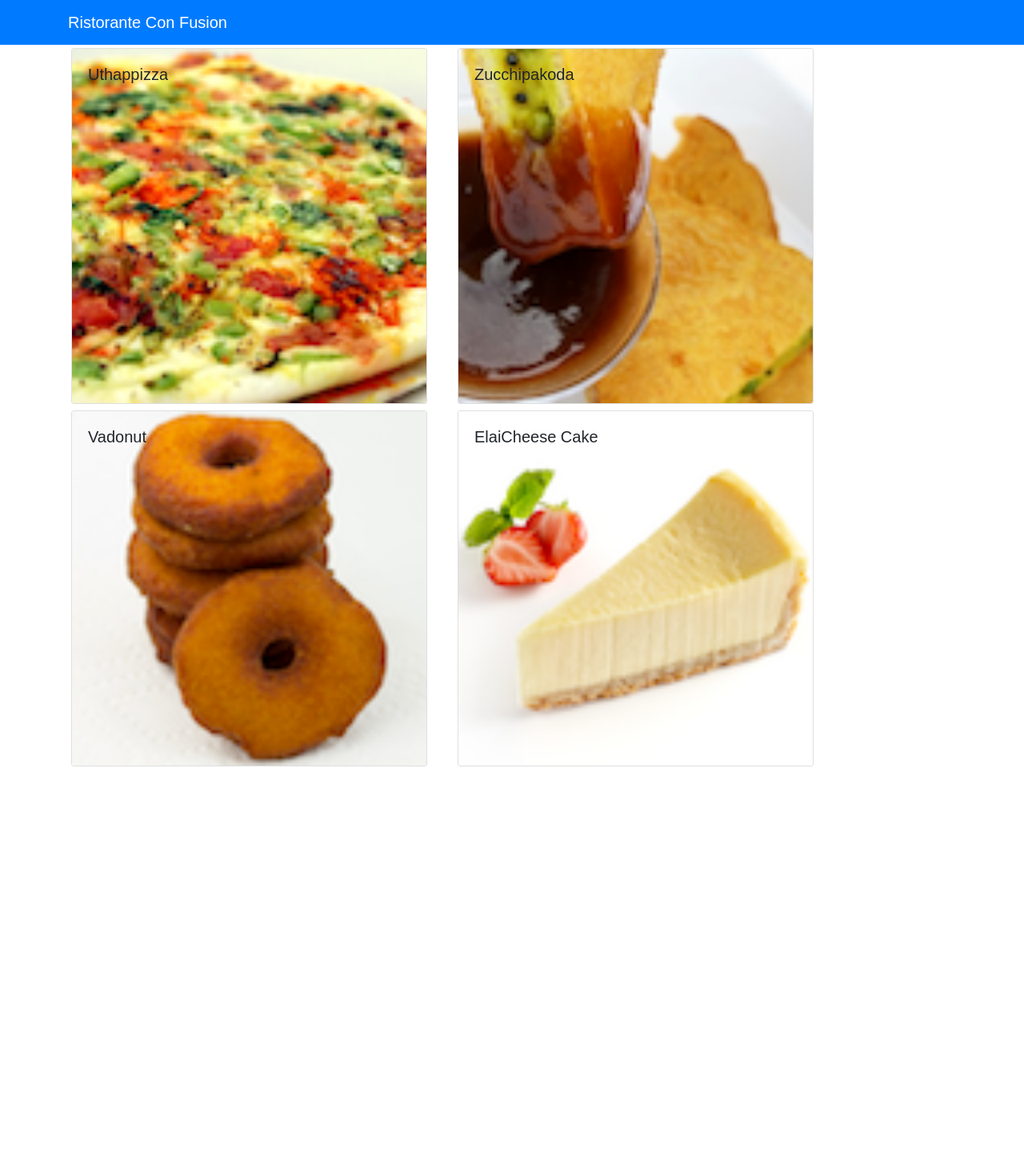
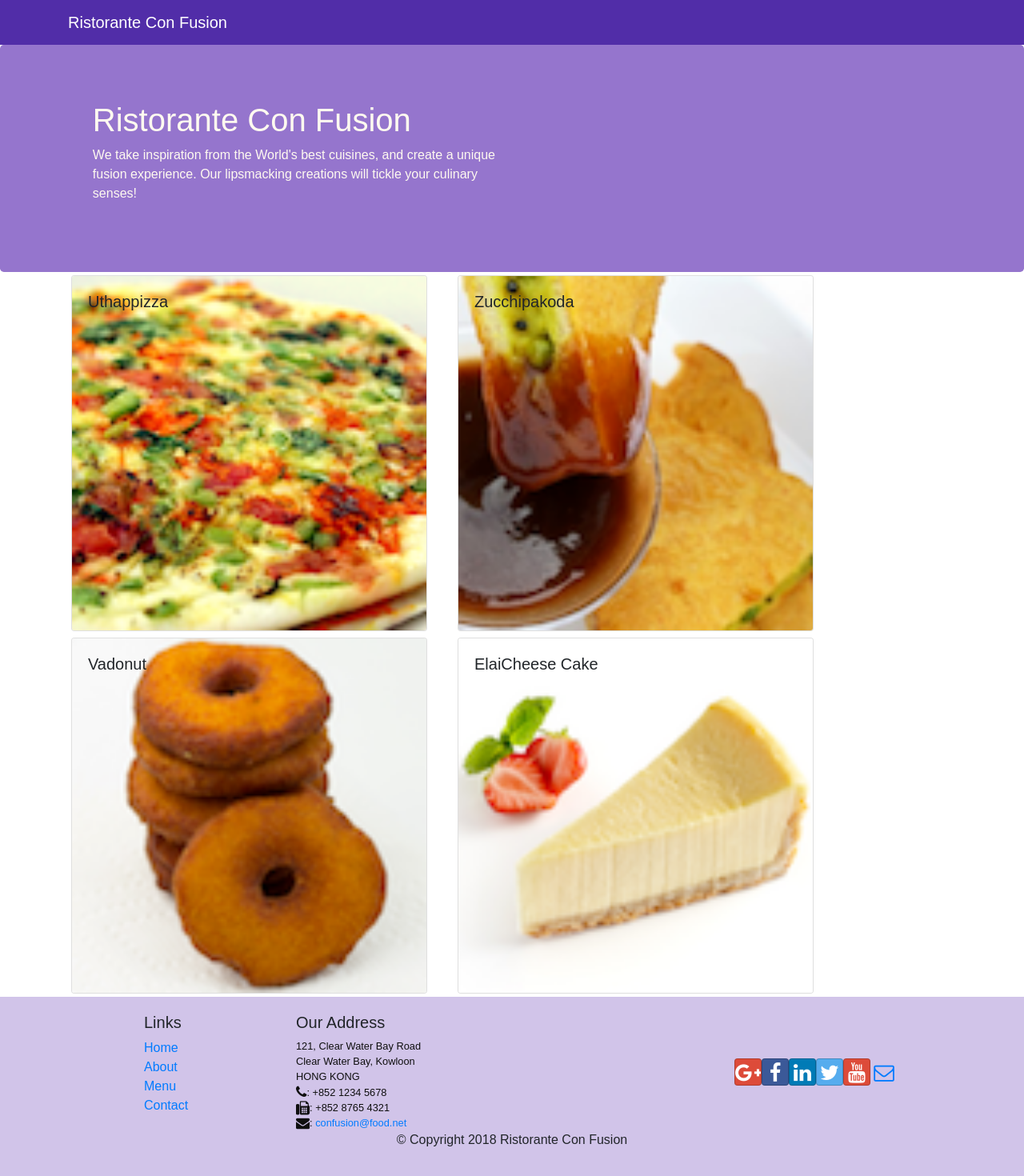
Before and after one commit to marcossevilla/con-react, a React (Create React App) app: page /contactus in a window 1280 px wide. Shown: the top 1470 px of the page at 80% size. Before the commit the page ends 962 px from the top, so only its background shows below. Built offline with nearby package versions, Linux system fonts and the light colour scheme.

Commit message:
header and footer

```diff
--- a/package.json
+++ b/package.json
@@ -4,6 +4,8 @@
   "private": true,
   "dependencies": {
     "bootstrap": "4.0.0",
+    "bootstrap-social": "5.1.1",
+    "font-awesome": "4.7.0",
     "react": "^16.5.2",
     "react-dom": "^16.5.2",
     "react-popper": "0.9.2",
--- a/src/App.css
+++ b/src/App.css
@@ -2,3 +2,37 @@
   from { transform: rotate(0deg); }
   to { transform: rotate(360deg); }
 }
+
+.row-header{
+    margin:0px auto;
+    padding:0px auto;
+}
+
+.row-content {
+    margin:0px auto;
+    padding: 50px 0px 50px 0px;
+    border-bottom: 1px ridge;
+    min-height:400px;
+}
+
+.footer{
+    background-color: #D1C4E9;
+    margin:0px auto;
+    padding: 20px 0px 20px 0px;
+}
+.jumbotron {
+    padding:70px 30px 70px 30px;
+    margin:0px auto;
+    background: #9575CD ;
+    color:floralwhite;
+}
+
+address{
+    font-size:80%;
+    margin:0px;
+    color:#0f0f0f;
+}
+
+.navbar-dark {
+    background-color: #512DA8;
+}
--- a/src/App.js
+++ b/src/App.js
@@ -1,5 +1,6 @@
 import React, { Component } from 'react';
 import Main from './components/MainComponent';
+import './App.css';
 
 class App extends Component {
 
--- a/src/components/DishdetailComponent.js
+++ b/src/components/DishdetailComponent.js
@@ -47,7 +47,9 @@
             )
         }
         else {
-            <div></div>
+            return (
+                <div></div>
+            );
         }
     }
 
--- /dev/null
+++ b/src/components/FooterComponent.js
@@ -0,0 +1,51 @@
+import React from 'react';
+
+    function Footer(props) {
+
+        return (
+            <div className="footer">
+                <div className="container">
+                    <div className="row justify-content-center">
+                        <div className="col-4 offset-1 col-sm-2">
+                            <h5>Links</h5>
+                            <ul className="list-unstyled">
+                                <li><a href="index.html">Home</a></li>
+                                <li><a href="aboutus.html">About</a></li>
+                                <li><a href="menu.html">Menu</a></li>
+                                <li><a href="contactus.html">Contact</a></li>
+                            </ul>
+                        </div>
+                        <div className="col-7 col-sm-5">
+                            <h5>Our Address</h5>
+                            <address>
+        		              121, Clear Water Bay Road<br />
+        		              Clear Water Bay, Kowloon<br />
+        		              HONG KONG<br />
+        		              <i className="fa fa-phone fa-lg"></i>: +852 1234 5678<br />
+        		              <i className="fa fa-fax fa-lg"></i>: +852 8765 4321<br />
+        		              <i className="fa fa-envelope fa-lg"></i>: <a href="mailto:confusion@food.net">
+                                 confusion@food.net</a>
+                            </address>
+                        </div>
+                        <div className="col-12 col-sm-4 align-self-center">
+                            <div className="text-center">
+                                <a className="btn btn-social-icon btn-google" href="http://google.com/+"><i className="fa fa-google-plus"></i></a>
+                                <a className="btn btn-social-icon btn-facebook" href="http://www.facebook.com/profile.php?id="><i className="fa fa-facebook"></i></a>
+                                <a className="btn btn-social-icon btn-linkedin" href="http://www.linkedin.com/in/"><i className="fa fa-linkedin"></i></a>
+                                <a className="btn btn-social-icon btn-twitter" href="http://twitter.com/"><i className="fa fa-twitter"></i></a>
+                                <a className="btn btn-social-icon btn-google" href="http://youtube.com/"><i className="fa fa-youtube"></i></a>
+                                <a className="btn btn-social-icon" href="mailto:"><i className="fa fa-envelope-o"></i></a>
+                            </div>
+                        </div>
+                    </div>
+                    <div className="row justify-content-center">
+                        <div className="col-auto">
+                            <p>© Copyright 2018 Ristorante Con Fusion</p>
+                        </div>
+                    </div>
+                </div>
+            </div>
+        );
+    }
+
+export default Footer;
--- /dev/null
+++ b/src/components/HeaderComponent.js
@@ -0,0 +1,34 @@
+import React, { Component } from 'react';
+import { Navbar, NavbarBrand, Jumbotron } from 'reactstrap';
+
+class Header extends Component {
+
+    render() {
+        return (
+            <React.Fragment>
+                <Navbar dark>
+                    <div className="container">
+                        <NavbarBrand href="/"> Ristorante Con Fusion </NavbarBrand>
+                    </div>
+                </Navbar>
+
+                <Jumbotron>
+                    <div className="container">
+                        <div className="row">
+                            <div className="row row-header">
+                                <div className="col-12 col-sm-6">
+                                    <h1> Ristorante Con Fusion </h1>
+                                    <p> We take inspiration from the World's best cuisines,
+                                        and create a unique fusion experience. Our lipsmacking creations
+                                        will tickle your culinary senses! </p>
+                                </div>
+                            </div>
+                        </div>
+                    </div>
+                </Jumbotron>
+            </React.Fragment>
+        );
+    }
+}
+
+export default Header;
--- a/src/components/MainComponent.js
+++ b/src/components/MainComponent.js
@@ -1,7 +1,8 @@
 import React, { Component } from 'react';
-import { Navbar, NavbarBrand } from 'reactstrap';
+import Header from './HeaderComponent';
 import Menu from './MenuComponent';
 import DishDetail from './DishdetailComponent';
+import Footer from './FooterComponent';
 import { DISHES } from '../shared/dishes';
 
 class Main extends Component {
@@ -21,13 +22,10 @@
   render() {
     return (
       <div>
-        <Navbar dark color="primary">
-          <div className="container">
-            <NavbarBrand href="/">Ristorante Con Fusion</NavbarBrand>
-          </div>
-        </Navbar>
+        <Header />
         <Menu dishes={this.state.dishes} onClick={(dishId) => this.onDishSelect(dishId)} />
         <DishDetail dish={this.state.dishes.filter((dish) => dish.id === this.state.selectedDish)[0]} />
+        <Footer />
       </div>
     );
   }
--- a/src/index.js
+++ b/src/index.js
@@ -1,6 +1,8 @@
 import React from 'react';
 import ReactDOM from 'react-dom';
 import 'bootstrap/dist/css/bootstrap.min.css'; // including bootstrap
+import 'font-awesome/css/font-awesome.min.css';
+import 'bootstrap-social/bootstrap-social.css';
 import './index.css';
 import App from './App';
 import registerServiceWorker from './registerServiceWorker';
```
Also changed, not shown: public/assets/logo.svg (renamed from src/logo.svg), 1 other file (tests, documents, lock files or other folders).
